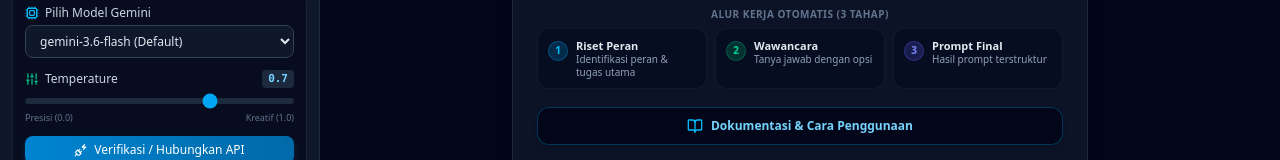
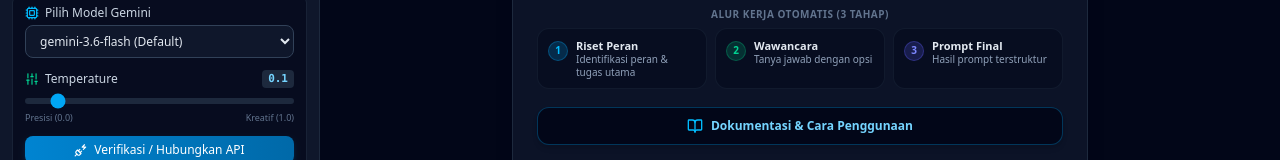
Before and after one commit to aindranto/Prompt-Engineer-V3.0, a React (Vite) app: page / in a window 1280 px wide. Shown: the part 268-428 px from the top of the page. Built offline with nearby package versions, Linux system fonts and the light colour scheme.

Commit message:
Update App.tsx

```diff
--- a/src/App.tsx
+++ b/src/App.tsx
@@ -32,7 +32,7 @@ export default function App() {
   const [apiKey, setApiKey] = useState<string>('');
   const [storageType, setStorageType] = useState<'local' | 'session'>('local');
   const [model, setModel] = useState<string>('gemini-3.6-flash');
-  const [temperature, setTemperature] = useState<number>(0.7);
+  const [temperature, setTemperature] = useState<number>(0.1);
   const [isConnected, setIsConnected] = useState<boolean>(false);
 
   const [isSidebarOpen, setIsSidebarOpen] = useState<boolean>(false);
```
